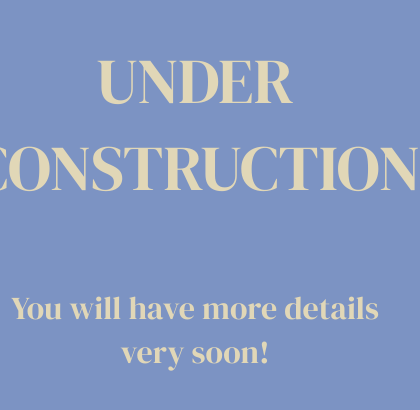
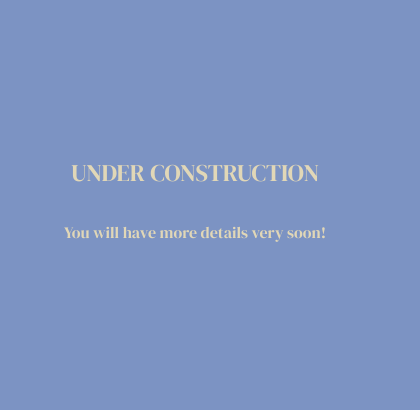
Before and after one commit to Maryanri/spot, a plain HTML site: page EducationBackground.html in a window 390 px wide. Shown: the part 188-598 px from the top of the page, 420 px wide, since content can reach past the window. Drawn offline with Linux system fonts and the light colour scheme.

Commit message:
Add files via upload

```diff
--- a/EducationBackground.html
+++ b/EducationBackground.html
@@ -17,6 +17,8 @@
     align-items: center;
     height: 90vh;
 }
+
+@media(min-width: 500px){
 .Under_Construction {
   font-family: "DM Serif Display", serif;
   font-weight: 400;
@@ -34,7 +36,27 @@ font-family: "DM Serif Display", serif;
   color: #E1D7B7;
   text-align: center;
 }
+}
 
+@media(max-width: 500px){
+.Under_Construction {
+  font-family: "DM Serif Display", serif;
+  font-weight: 400;
+  font-style: normal;
+  font-size: 1.5rem;
+  color: #E1D7B7;
+  text-align: center;
+}
+
+.subt{
+font-family: "DM Serif Display", serif;
+  font-weight: 100;
+  font-style: normal;
+  font-size: 1rem;
+  color: #E1D7B7;
+  text-align: center;
+}
+}
 </style>
 </head>
 
```
